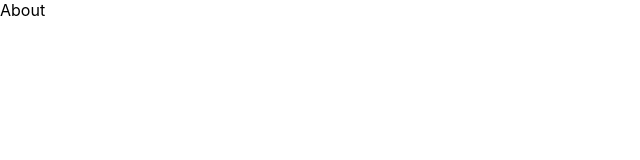
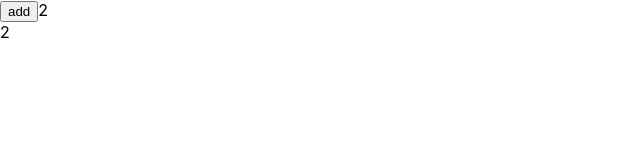
Before and after one commit to Ricardolu1/todoList_note, a React app: page / in a window 1280 px wide. Shown: the top 160 px of the page, without its empty margins (0-640 px from the left). Built offline with nearby package versions, Linux system fonts and the light colour scheme.

Commit message:
使用memo和pure

```diff
--- a/src/About.js
+++ /dev/null
@@ -1,9 +0,0 @@
-import React,{Component} from 'react'
-
-export default class About extends Component{
-  render(){
-    return (
-      <div>About</div>
-    )
-  }
-}
--- a/src/App.js
+++ b/src/App.js
@@ -1,28 +1,27 @@
-import React, { lazy, Component ,Suspense} from "react"
+import React, { Component, PureComponent, memo } from "react"
 import "./App.css"
 
 
-const About = lazy(() => import(/*webpackChunkName:"about"*/ "./About"))
-
+const Foo = memo((props) =>{
+  console.log('Foo render')
+  return <div>{props.person.age}</div>
+})
 
 class App extends Component {
-  state={
-    hasError:false
-  }
-  static getDerivedStateFromError(){
-    return {
-      hasError:true
+  state = {
+    count:0,
+    person:{
+      age:1
     }
   }
   render() {
-    if(this.state.hasError){
-      return <div>error</div>
-    }
+    const {count,person} = this.state
+    person.age+=1
     return (
       <div>
-        <Suspense fallback={<div>loading</div>}>
-          <About />
-        </Suspense>
+        <button onClick={()=>this.setState({person})}>add</button>
+        {person.age}
+        <Foo name="mike" person={person}/>
       </div>
     )
   }
```
